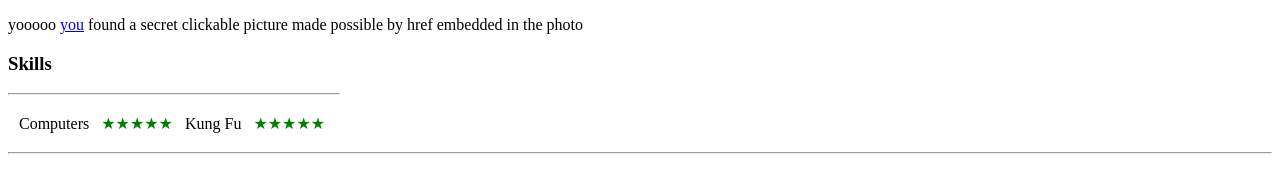
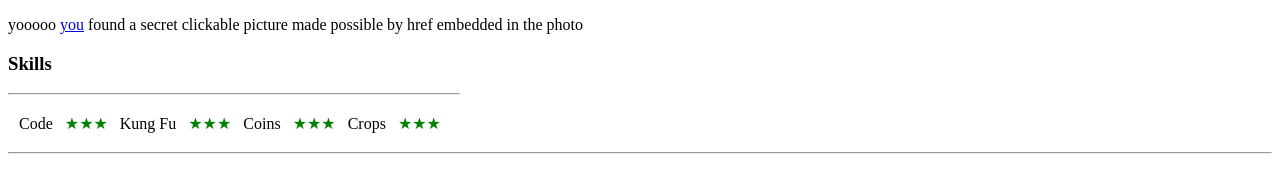
Before and after one commit to b-a-don/first, a plain HTML site: page knex.html in a window 1280 px wide. Drawn offline with Linux system fonts and the light colour scheme.

Commit message:
Update knex.html

```diff
--- a/knex.html
+++ b/knex.html
@@ -15,14 +15,18 @@
 <table cellspacing="10">
   <thead>
     <h3>Skills</h3>
-    <hr width="330"
+    <hr width="450"
         align="left">
   </thead>
   <tbody>
-    <td>Computers</td>
-    <td style="color:green">★★★★★</td>
+    <td>Code</td>
+    <td style="color:green">★★★</td>
     <td>Kung Fu</td>
-    <td style="color:green">★★★★★</td>
-  </tbody>
+    <td style="color:green">★★★</td>
+    <td>Coins</td>
+    <td style="color:green">★★★</td>
+    <td>Crops</td>
+    <td style="color:green">★★★</td>
+    </tbody>
 </table>
 <hr>
```
